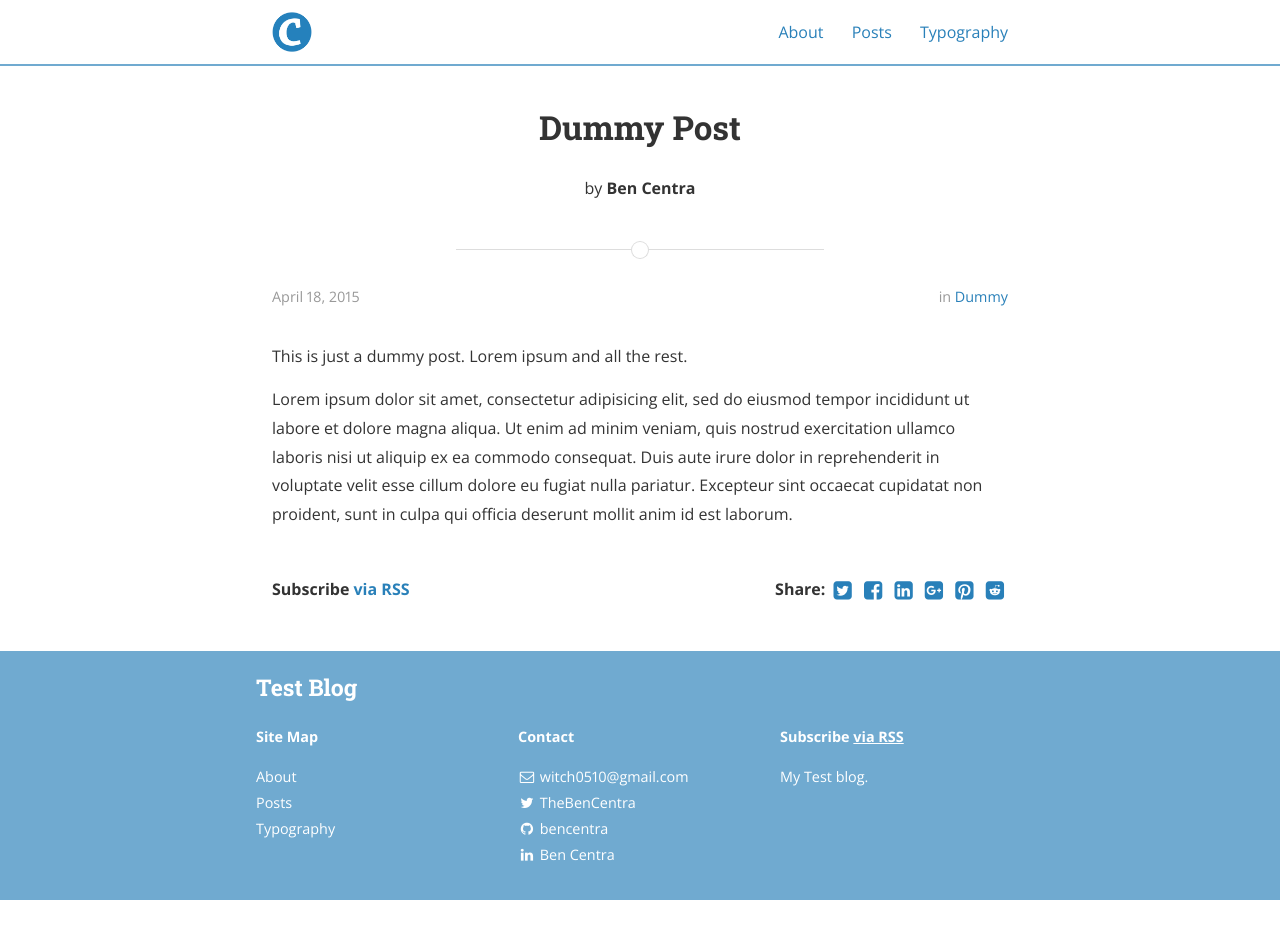
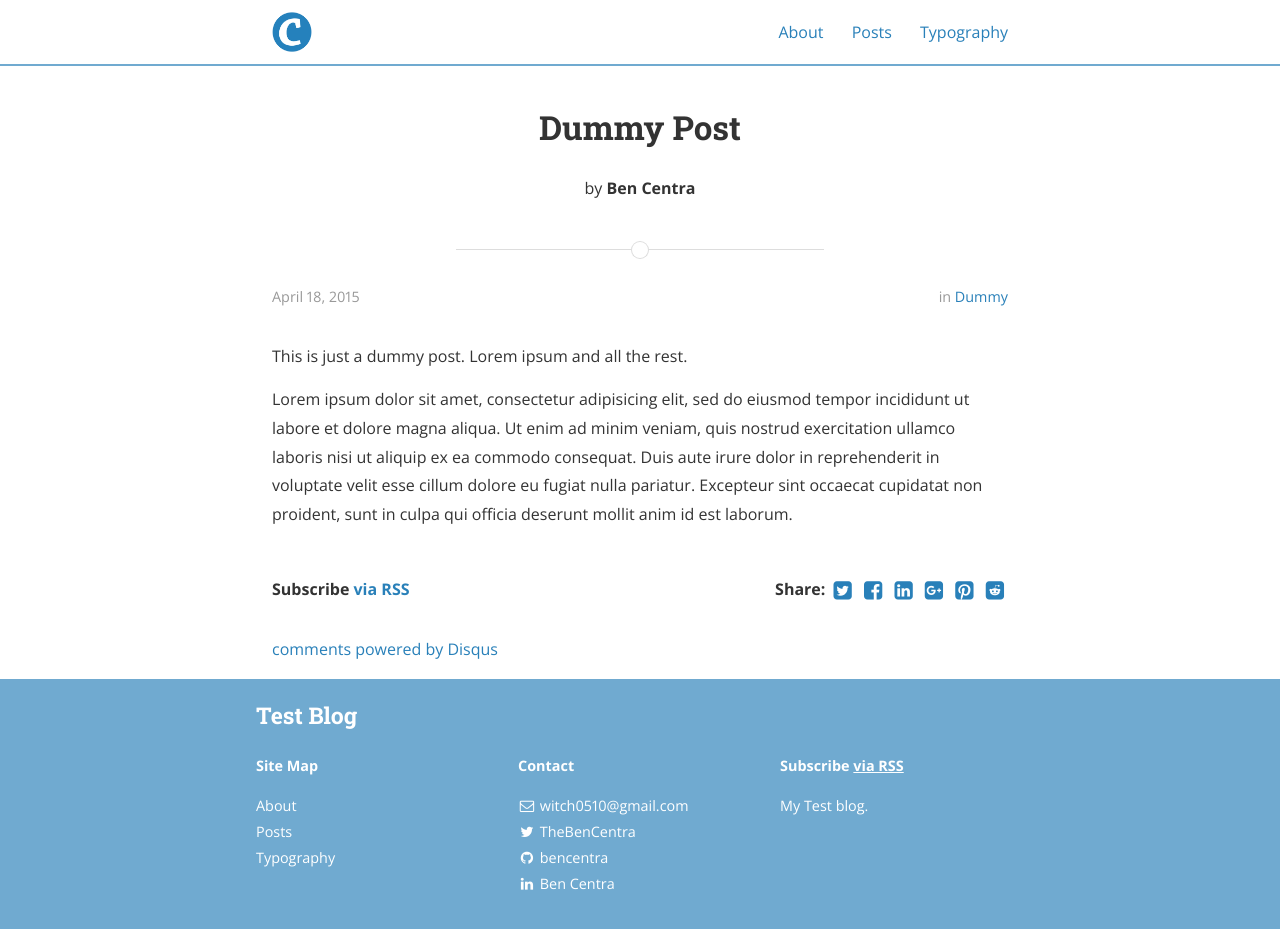
Before and after one commit to SunnySunKim/SunnySunKim.github.io, a Jekyll site: the page built from _posts/2015-04-18-dummy.md, in a window 1280 px wide and 929 px high. Built offline with Jekyll 4.4.1, drawn with Linux system fonts in a browser that asks for light colours; nearby versions of some CDN libraries; comment, search, counter and statistics services are not loaded; some of the changed lines change nothing that is shown.

Commit message:
disqus test

```diff
--- a/_config.yml
+++ b/_config.yml
@@ -47,7 +47,7 @@ jekyll-archives:
     tag: '/tag/:name/'
 
 # Disqus comments
-# disqus_shortname: bencentra
+disqus_shortname: https-sunnysunkim-github-io.disqus.com
 
 # Google analytics
 # ga_tracking_id: "UA-XXXX-1"
```
